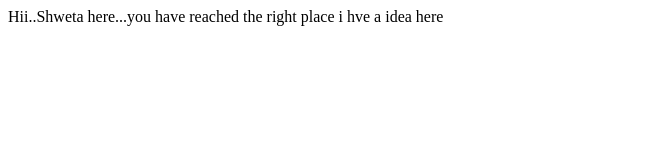
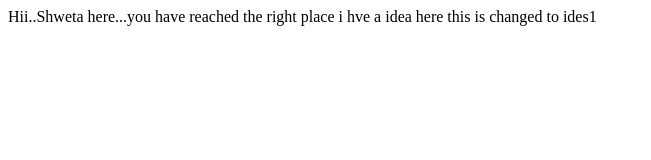
Before and after one commit to shwetan3116/webtest, a plain HTML site: page index.html in a window 1280 px wide. Shown: the whole page, without its empty margins (0-651 px from the left). Drawn offline with Linux system fonts and the light colour scheme.

Commit message:
idea1 changes

```diff
--- a/index.html
+++ b/index.html
@@ -1,2 +1,3 @@
 <hi>Hii..Shweta here...you have reached the right place</hi>
 <hi>i hve a idea here</hi>
+<hi>this is changed to ides1</hi>
```
